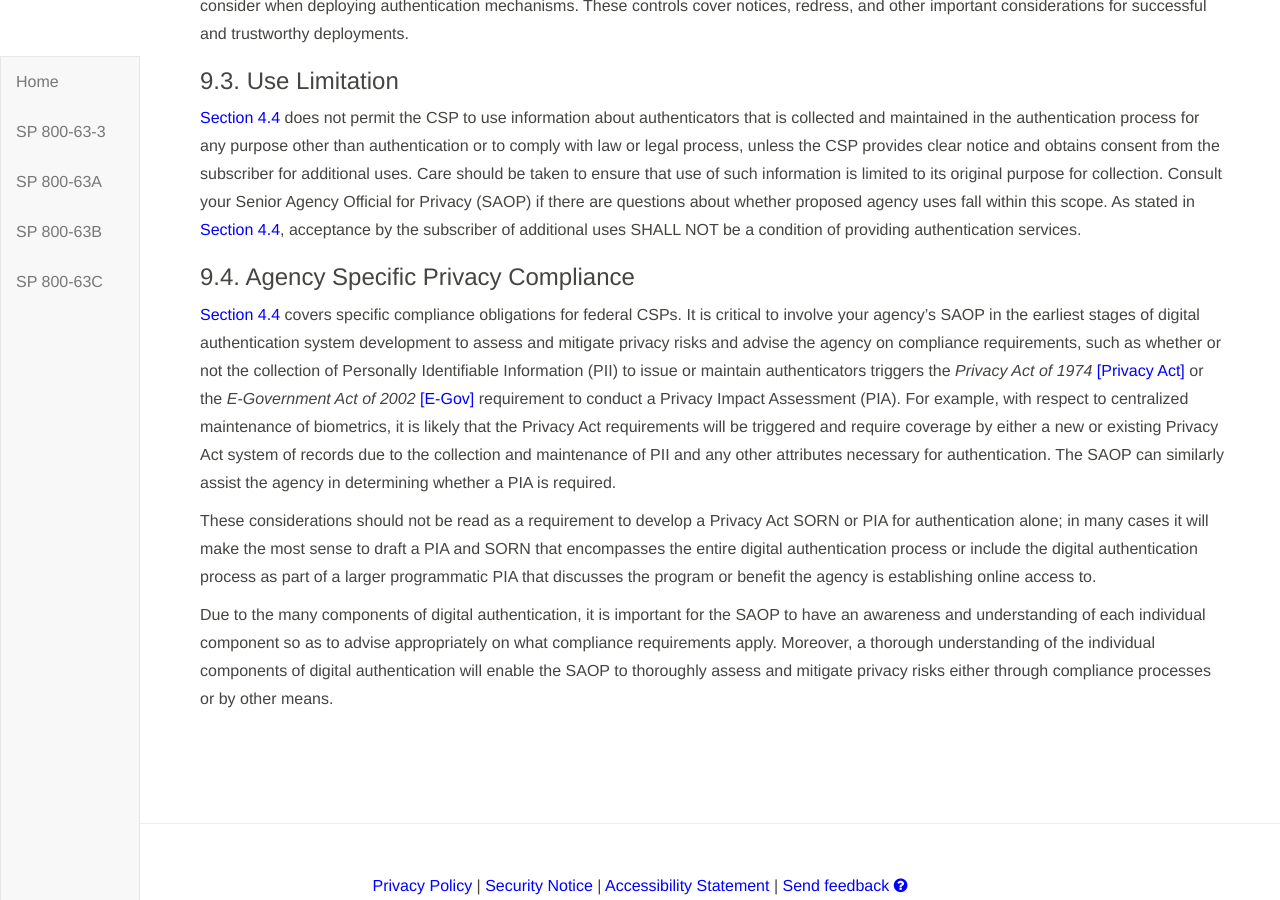
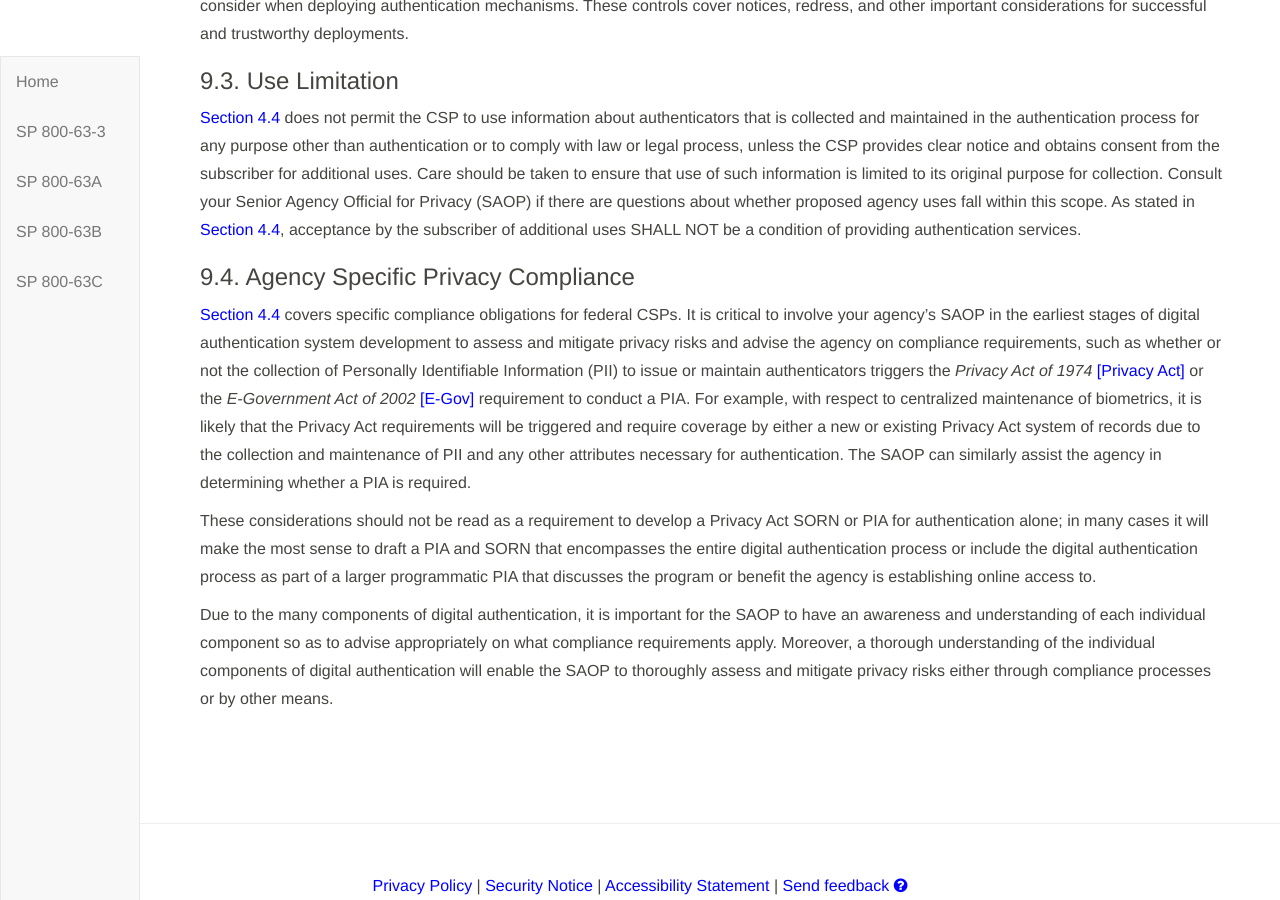
Before and after one commit to usnistgov/800-63-3, a Jekyll site: the page built from sp800-63b/sec9_privacy.md, in a window 1280 px wide and 900 px high, scrolled down 540 px. Built offline with Jekyll 4.4.1, drawn with Linux system fonts in a browser that asks for light colours; our own code applies the rules of GitHub Pages for plain Markdown files.

Commit message:
Update sec9_privacy.md

```diff
--- a/sp800-63b/sec9_privacy.md
+++ b/sp800-63b/sec9_privacy.md
@@ -23,7 +23,7 @@
 
 ### 9.4. Agency Specific Privacy Compliance
 
-[Section 4.4](#aal_privacy) covers specific compliance obligations for federal CSPs. It is critical to involve your agency's SAOP in the earliest stages of digital authentication system development to assess and mitigate privacy risks and advise the agency on compliance requirements, such as whether or not the collection of Personally Identifiable Information (PII) to issue or maintain authenticators triggers the *Privacy Act of 1974* [[Privacy Act]](#PrivacyAct) or the *E-Government Act of 2002* [[E-Gov]](#E-Gov) requirement to conduct a Privacy Impact Assessment (PIA). For example, with respect to centralized maintenance of biometrics, it is likely that the Privacy Act requirements will be triggered and require coverage by either a new or existing Privacy Act system of records due to the collection and maintenance of PII and any other attributes necessary for authentication. The SAOP can similarly assist the agency in determining whether a PIA is required.
+[Section 4.4](#aal_privacy) covers specific compliance obligations for federal CSPs. It is critical to involve your agency's SAOP in the earliest stages of digital authentication system development to assess and mitigate privacy risks and advise the agency on compliance requirements, such as whether or not the collection of Personally Identifiable Information (PII) to issue or maintain authenticators triggers the *Privacy Act of 1974* [[Privacy Act]](#PrivacyAct) or the *E-Government Act of 2002* [[E-Gov]](#E-Gov) requirement to conduct a PIA. For example, with respect to centralized maintenance of biometrics, it is likely that the Privacy Act requirements will be triggered and require coverage by either a new or existing Privacy Act system of records due to the collection and maintenance of PII and any other attributes necessary for authentication. The SAOP can similarly assist the agency in determining whether a PIA is required.
 
 These considerations should not be read as a requirement to develop a Privacy Act SORN or PIA for authentication alone; in many cases it will make the most sense to draft a PIA and SORN that encompasses the entire digital authentication process or include the digital authentication process as part of a larger programmatic PIA that discusses the program or benefit the agency is establishing online access to.
 
```
